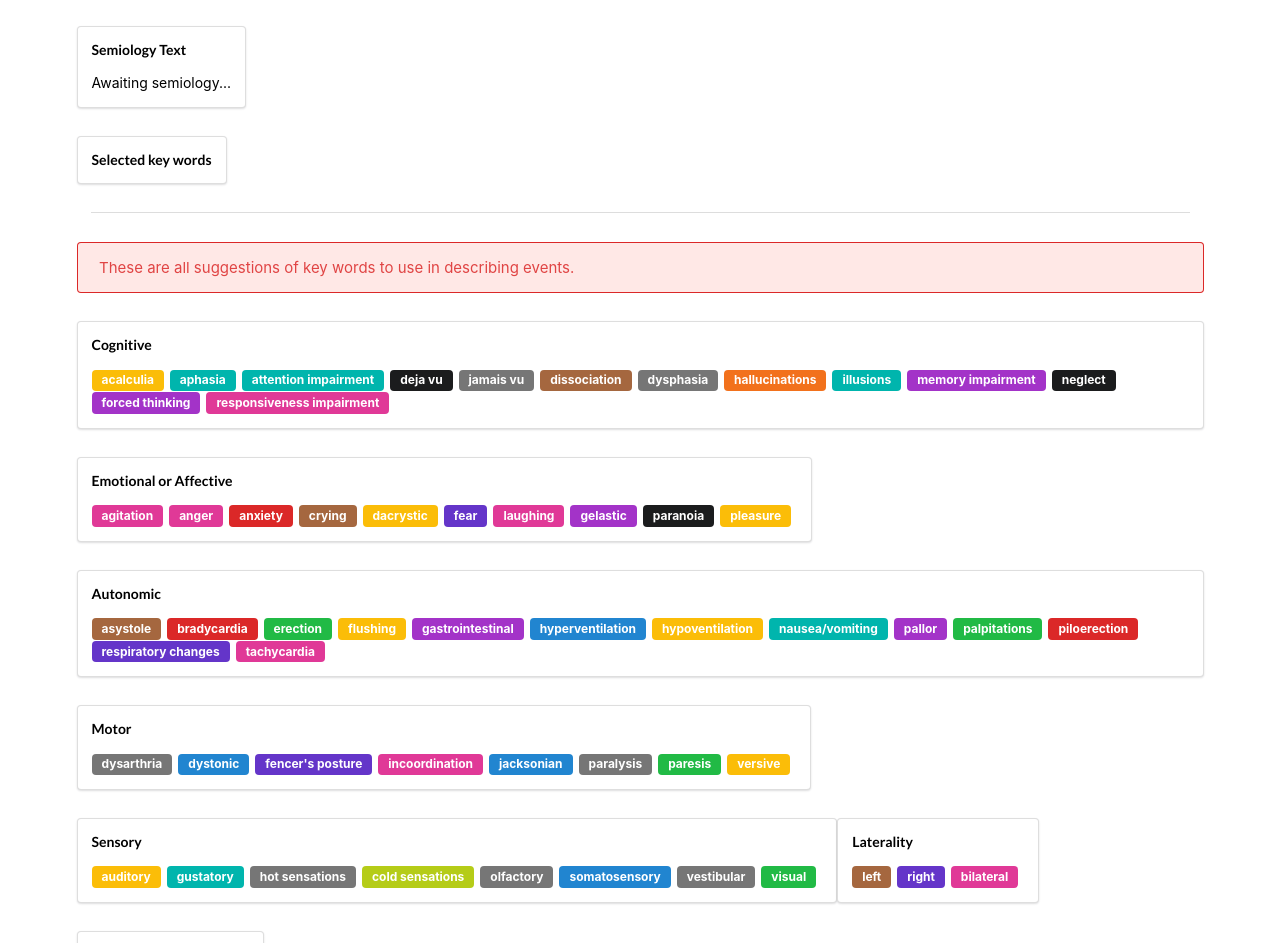
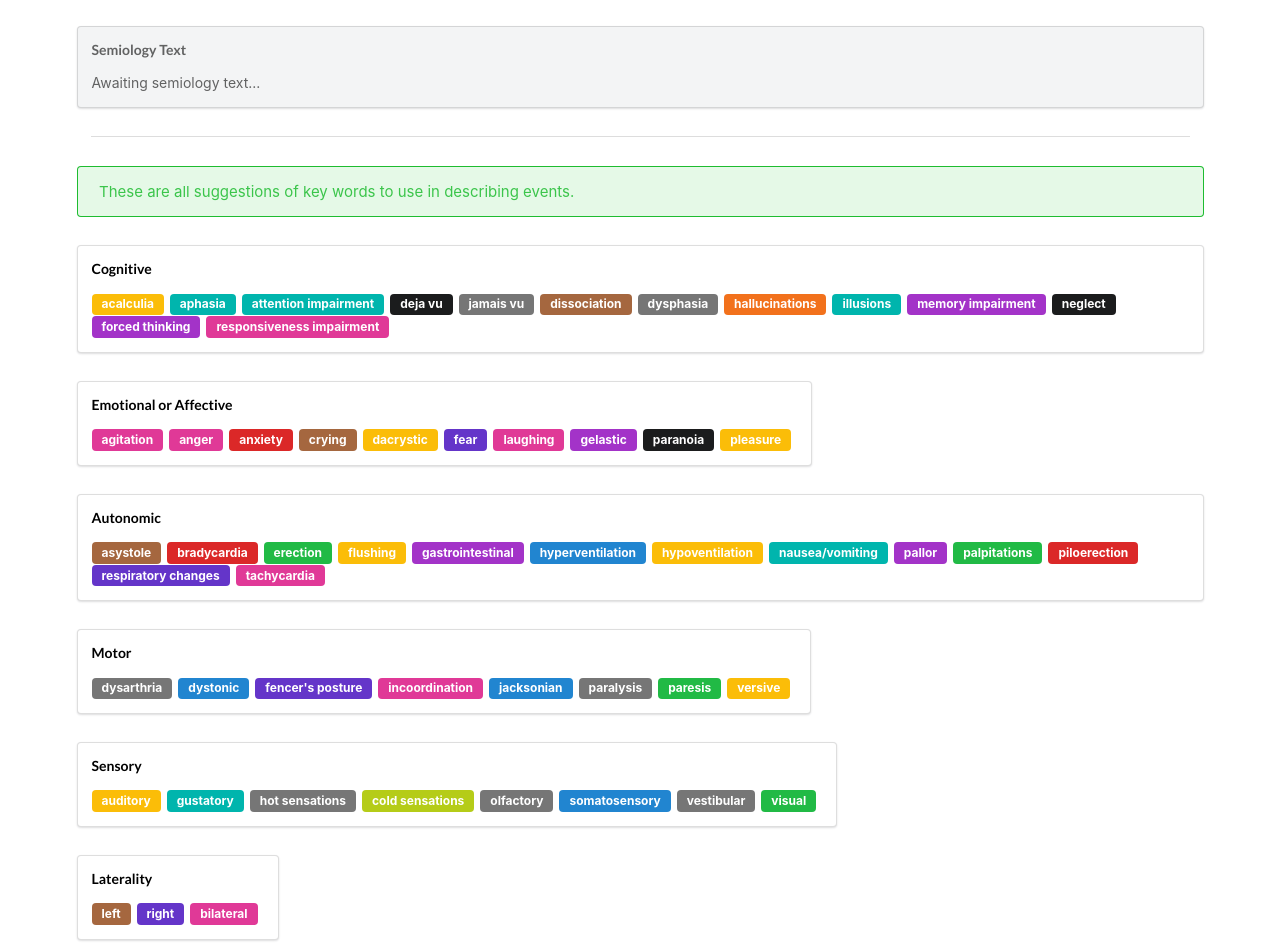
Before and after one commit to eatyourpeas/desscribe, a Vue app: page /autocomplete in a window 1280 px wide. Shown: the part 229-1172 px from the top of the page. Built offline with nearby package versions, Linux system fonts and the light colour scheme.

Commit message:
row width

```diff
--- a/src/views/Autocomplete.vue
+++ b/src/views/Autocomplete.vue
@@ -229,8 +229,9 @@ const items = ref([
           </div>
         </div>
 
-        <div class="row">
-          <div class="ui segment">
+        <div class="sixteen column row">
+          <div class="ui container">
+            <div class="ui secondary left aligned segment">
               <h5 class="header">
                 Semiology Text
               </h5>
@@ -246,8 +247,9 @@ const items = ref([
               </div>
               <div v-else>
                 <p>
-                Awaiting semiology...
+                  Awaiting semiology text...
                 </p>
+              </div>
             </div>
           </div>
         </div>
@@ -256,7 +258,7 @@ const items = ref([
           <div class="red ui icon button" v-on:click="()=>allWords.splice(-1)"><i class="icon trash"></i>Remove last word</div>
         </div>
 
-        <div class="row">
+        <div class="row" v-if="allWords.length > 0">
           <div class="ui segment">
             <h5 class="header">
               Selected key words
@@ -273,75 +275,82 @@ const items = ref([
 
         <div class="row">
           <div class="ui padded container">
-            <div class="ui centered red message">
+            <div class="ui centered green message">
               <p>
                 These are all suggestions of key words to use in describing events.
               </p>
             </div>
           </div>
         </div>
+
+        <div class="sixteen column row">
           <div class="ui segment">
-          <!-- <div class="ui red message"> -->
               <h5 class="header">
                 Cognitive
               </h5>
               <div class="ui horizontal label" v-for="word in returnAllKeywordsByCategory('cognitive')" :key="word.id" :class="word.color">
                 {{word.title}}
               </div>
-          <!-- </div> -->
           </div>
+        </div>
+
+        <div class="sixteen column row">
           <div class="ui segment">
-          <!-- <div class="ui orange message"> -->
               <h5 class="header">
                 Emotional or Affective
               </h5>
               <div class="ui horizontal label" v-for="word in returnAllKeywordsByCategory('emotional or affective')" :key="word.id" :class="word.color">
                 {{word.title}}
               </div>
-          <!-- </div> -->
           </div>
+        </div>
+
+        <div class="sixteen column row">
           <div class="ui segment">
-          <!-- <div class="ui yellow message"> -->
               <h5 class="header">
                 Autonomic
               </h5>
               <div class="ui horizontal label" v-for="word in returnAllKeywordsByCategory('autonomic')" :key="word.id" :class="word.color">
                 {{word.title}}
               </div>
-          <!-- </div> -->
           </div>
+        </div>
+
+        <div class="sixteen column row">
           <div class="ui segment">
-          <!-- <div class="ui olive message"> -->
               <h5 class="header">
                 Motor
               </h5>
               <div class="ui horizontal label" v-for="word in returnAllKeywordsByCategory('motor')" :key="word.id" :class="word.color">
                 {{word.title}}
               </div>
-          <!-- </div> -->
           </div>
+        </div>
+
+        <div class="sixteen column row">
           <div class="ui segment">
-          <!-- <div class="ui green message"> -->
               <h5 class="header">
                 Sensory
               </h5>
               <div class="ui horizontal label" v-for="word in returnAllKeywordsByCategory('sensory')" :key="word.id" :class="word.color">
                 {{word.title}}
               </div>
-          <!-- </div> -->
           </div>
+        </div>
+
+        <div class="sixteen column row">
           <div class="ui segment">
-          <!-- <div class="ui teal message"> -->
               <h5 class="header">
                 Laterality
               </h5>
               <div class="ui horizontal label" v-for="word in returnAllKeywordsByCategory('laterality')" :key="word.id" :class="word.color">
                 {{word.title}}
               </div>
-          <!-- </div> -->
           </div>
+        </div>
+
+        <div class="sixteen column row">
           <div class="ui segment">
-          <!-- <div class="ui blue message"> -->
               <h5>
                 Custom
               </h5>
@@ -350,8 +359,9 @@ const items = ref([
                   {{word.title}}
                 </div>
               </div>
-          <!-- </div> -->
           </div>
+        </div>
+
       </div>
     </div>
   </div>
```
Lines whose indentation alone changed are shown as unchanged.
